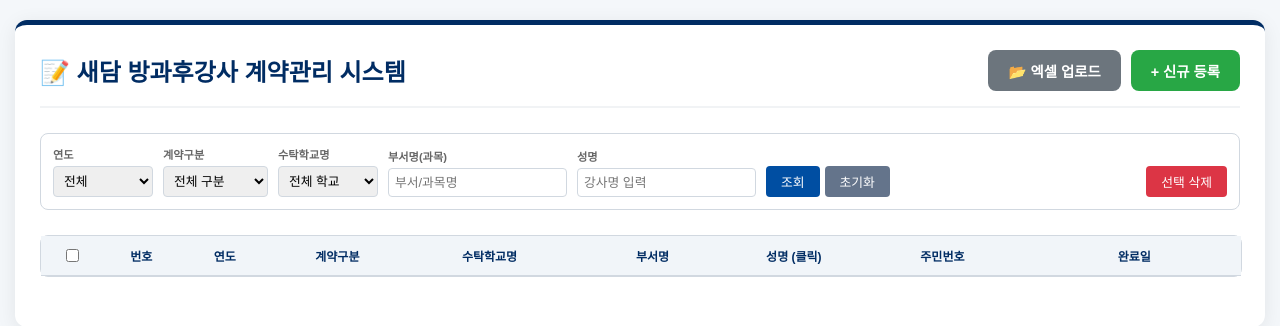
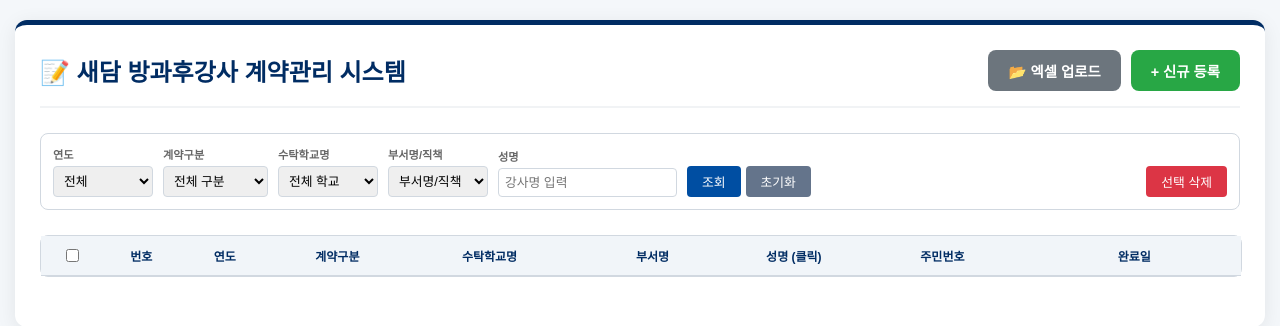
Before and after one commit to saedam2025/contracts, a Flask app: page /c_admin in a window 1280 px wide. Shown: the top 326 px of the page. Run offline with Flask 3, Linux system fonts and the light colour scheme; the visitor is signed in with stand-in values (Sample User, id 1); lists and menus that the app fills with data are empty.

Commit message:
Add files via upload

```diff
--- a/templates/c_admin_.html
+++ b/templates/c_admin_.html
@@ -216,10 +216,15 @@
             </select>
         </div>
 
-        <div class="filter-group">
-            <label>부서명(과목)</label>
-            <input type="text" name="dept" placeholder="부서/과목명" value="{{ request.args.get('dept', '') }}">
-        </div>
+<div class="filter-group">
+    <label>부서명/직책</label>
+    <select name="dept">
+        <option value="">부서명/직책</option>
+        {% for d in depts %}
+        <option value="{{d}}" {% if request.args.get('dept') == d %}selected{% endif %}>{{d}}</option>
+        {% endfor %}
+    </select>
+</div>
 
         <div class="filter-group">
             <label>성명</label>
```
